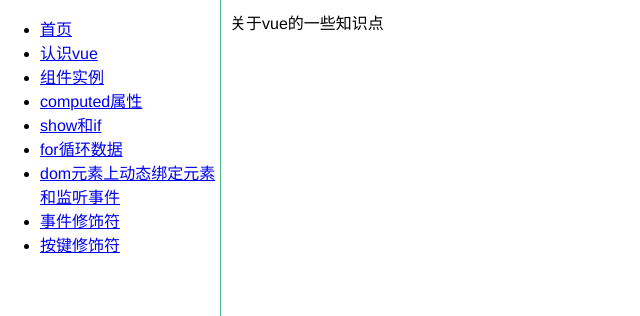
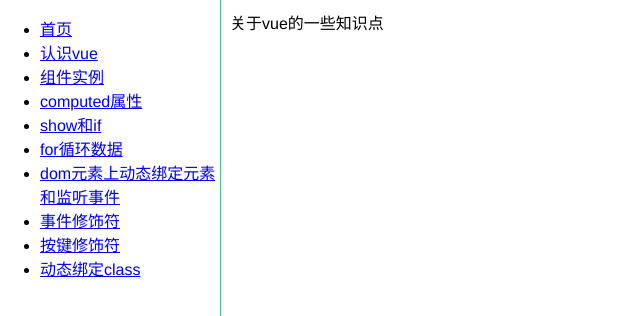
Before and after one commit to yokiyokiyoki/vue-component, a Vue app: page /modifier in a window 1280 px wide. Shown: the top 316 px of the page, without its empty margins (0-640 px from the left). Built offline with nearby package versions, Linux system fonts and the light colour scheme.

Commit message:
动态绑定class提交

```diff
--- a/src/App.vue
+++ b/src/App.vue
@@ -28,6 +28,9 @@
         </li>
         <li>
           <router-link to='/keyCode'>按键修饰符</router-link>
+        </li>
+        <li>
+          <router-link to='/class'>动态绑定class</router-link>
         </li>
       </ul>
     </nav>
--- /dev/null
+++ b/src/components/class/class.vue
@@ -0,0 +1,8 @@
+<template>
+  <div class="class"></div>
+</template>
+<script>
+    export default {
+      data() {}
+    };
+</script>
--- /dev/null
+++ b/src/components/class/index.js
@@ -0,0 +1,2 @@
+import classModule from './class.vue'
+export default classModule
--- a/src/router/index.js
+++ b/src/router/index.js
@@ -10,6 +10,7 @@
 import Bind from '@/components/bind'
 import Modifier from '@/components/modifier'
 import KeyCode from '@/components/keyCode'
+import ClassModule from '@/components/class'
 
 Vue.use(Router)
 
@@ -50,5 +51,9 @@
     path: '/keyCode',
     name: 'KeyCode',
     component: KeyCode
+  }, {
+    path: '/class',
+    name: 'ClassModule',
+    component: ClassModule
   }]
 })
```
